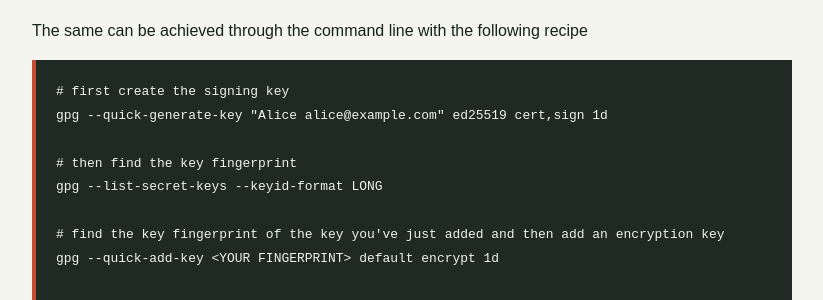
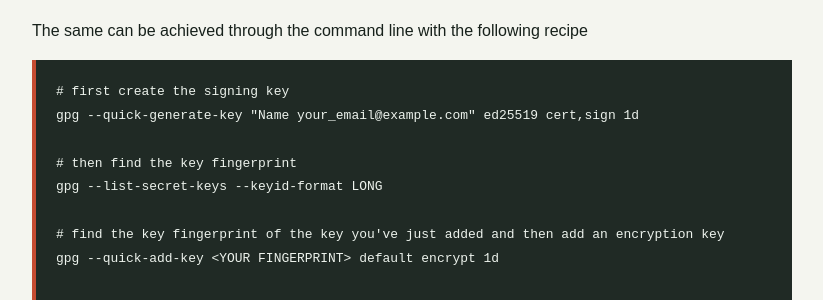
Before and after one commit to dfbr/kql_queries, a Jekyll site: the page built from docs/_posts/2026-09-15-create-and-publish-a-pgp-or-gpg-key.md, in a window 1280 px wide and 900 px high, scrolled down 2498 px. Shown: the part 176-476 px from the top of the window, without its empty margins (128-951 px from the left). Built offline with Jekyll 4.4.1, drawn with Linux system fonts in a browser that asks for light colours; some web fonts are replaced.

Commit message:
Better example in command line

````diff
--- a/docs/_posts/2026-09-15-create-and-publish-a-pgp-or-gpg-key.md
+++ b/docs/_posts/2026-09-15-create-and-publish-a-pgp-or-gpg-key.md
@@ -40,7 +40,7 @@ The same can be achieved through the command line with the following recipe
 
 ```
 # first create the signing key
-gpg --quick-generate-key "Alice alice@example.com" ed25519 cert,sign 1d
+gpg --quick-generate-key "Name your_email@example.com" ed25519 cert,sign 1d
 
 # then find the key fingerprint
 gpg --list-secret-keys --keyid-format LONG
````
